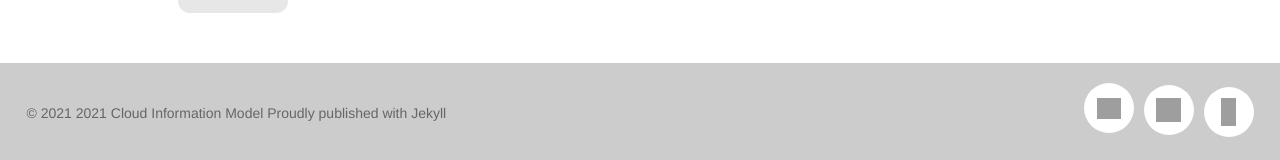
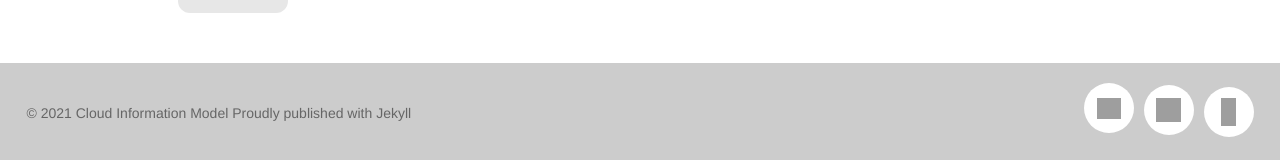
Before and after one commit to standards-hub/cim_github_pages, a Jekyll site: the page built from index.markdown, in a window 1280 px wide and 931 px high. Shown: the part 768-928 px from the top of the window. Built offline with Jekyll 4.4.1, drawn with Linux system fonts in a browser that asks for light colours; nearby versions of some CDN libraries; some web fonts are replaced; a script that is not in the unit is left out; grey boxes are pictures that could not be loaded.

Commit message:
Update footer.html

```diff
--- a/_includes/footer.html
+++ b/_includes/footer.html
@@ -11,6 +11,6 @@
              <a class="social social-github social-large" href="https://github.com/" target="_blank"><i class="icn icn_github icn_github-footer">Github</i></a>
              <a class="social social-facebook social-large" href="https://facebook.com/" target="_blank"><i class="icn icn_facebook icn_facebook-footer">Facebook</i></a>
         </div>
-        <div style="float: left"><br> &copy; <script>document.write(new Date().getFullYear())</script> 2021 Cloud Information Model Proudly published with Jekyll</p>
+        <div style="float: left"><br> &copy; <script>document.write(new Date().getFullYear())</script> Cloud Information Model Proudly published with Jekyll</p>
     </div>
 </footer>
```
